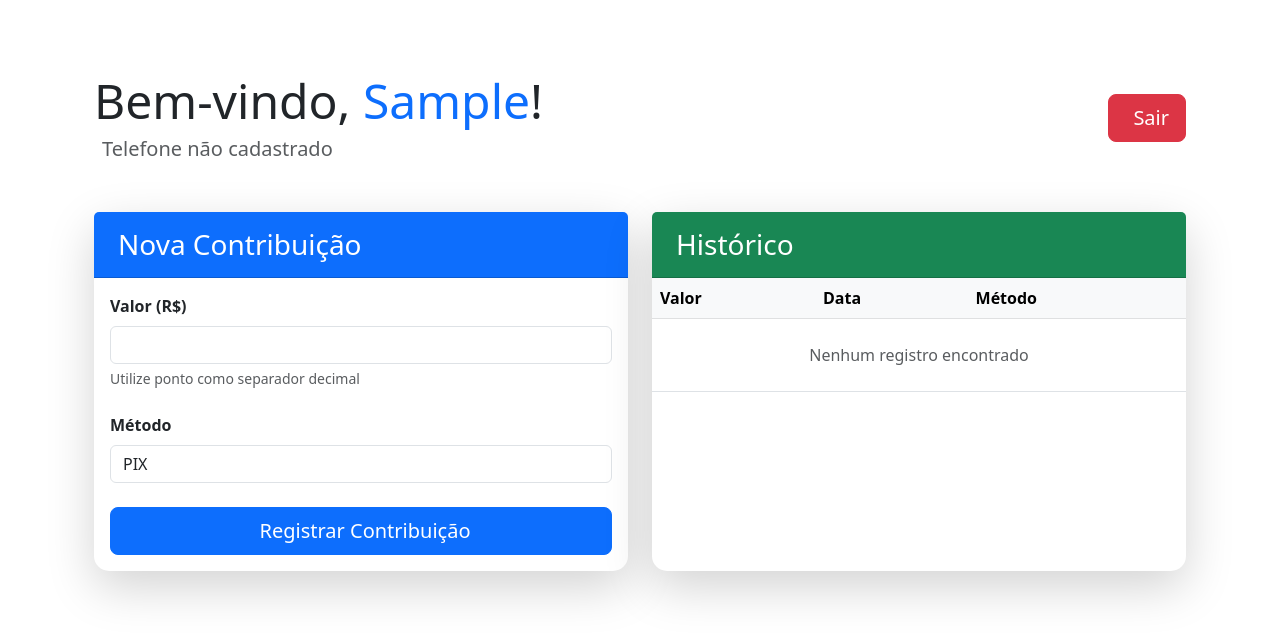
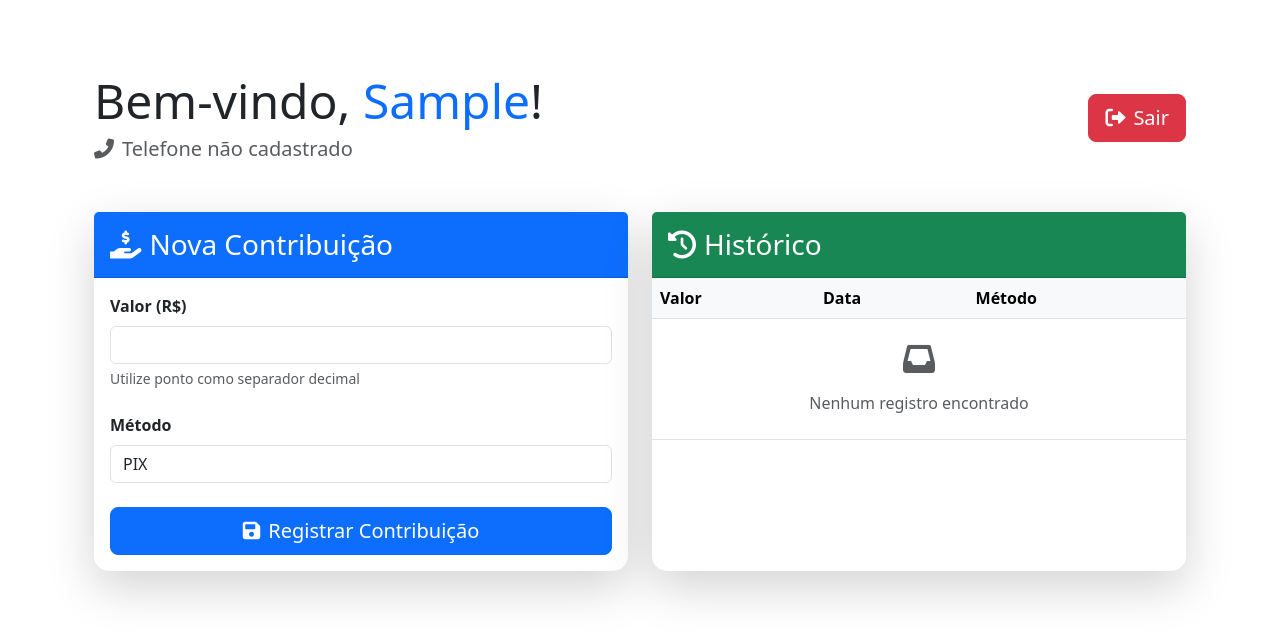
Before and after one commit to menascim/igreja_financeiro, a Django app: page / in a window 1280 px wide. Shown: the top 639 px of the page. Run offline with Django 5.2, Linux system fonts and the light colour scheme; the visitor is signed in with stand-in values (Sample User, id 1); data that the repository does not hold is empty.

Commit message:
Update base.html

```diff
--- a/core/templates/base.html
+++ b/core/templates/base.html
@@ -5,6 +5,7 @@
     <meta name="viewport" content="width=device-width, initial-scale=1.0">
     <title>Sistema Financeiro - Igreja</title>
     <link href="https://cdn.jsdelivr.net/npm/bootstrap@5.3.0/dist/css/bootstrap.min.css" rel="stylesheet">
+    <link rel="stylesheet" href="https://cdnjs.cloudflare.com/ajax/libs/font-awesome/6.0.0/css/all.min.css">
     <style>
         .form-control:focus {
             border-color: #0d6efd;
@@ -19,6 +20,7 @@
         }
     </style>
     <link rel="stylesheet" href="https://cdn.jsdelivr.net/npm/bootstrap-icons@1.11.1/font/bootstrap-icons.css">
+    <link rel="stylesheet" href="https://cdnjs.cloudflare.com/ajax/libs/font-awesome/6.0.0/css/all.min.css">
 </head>
 <body>
     <div class="container mt-4">
```
